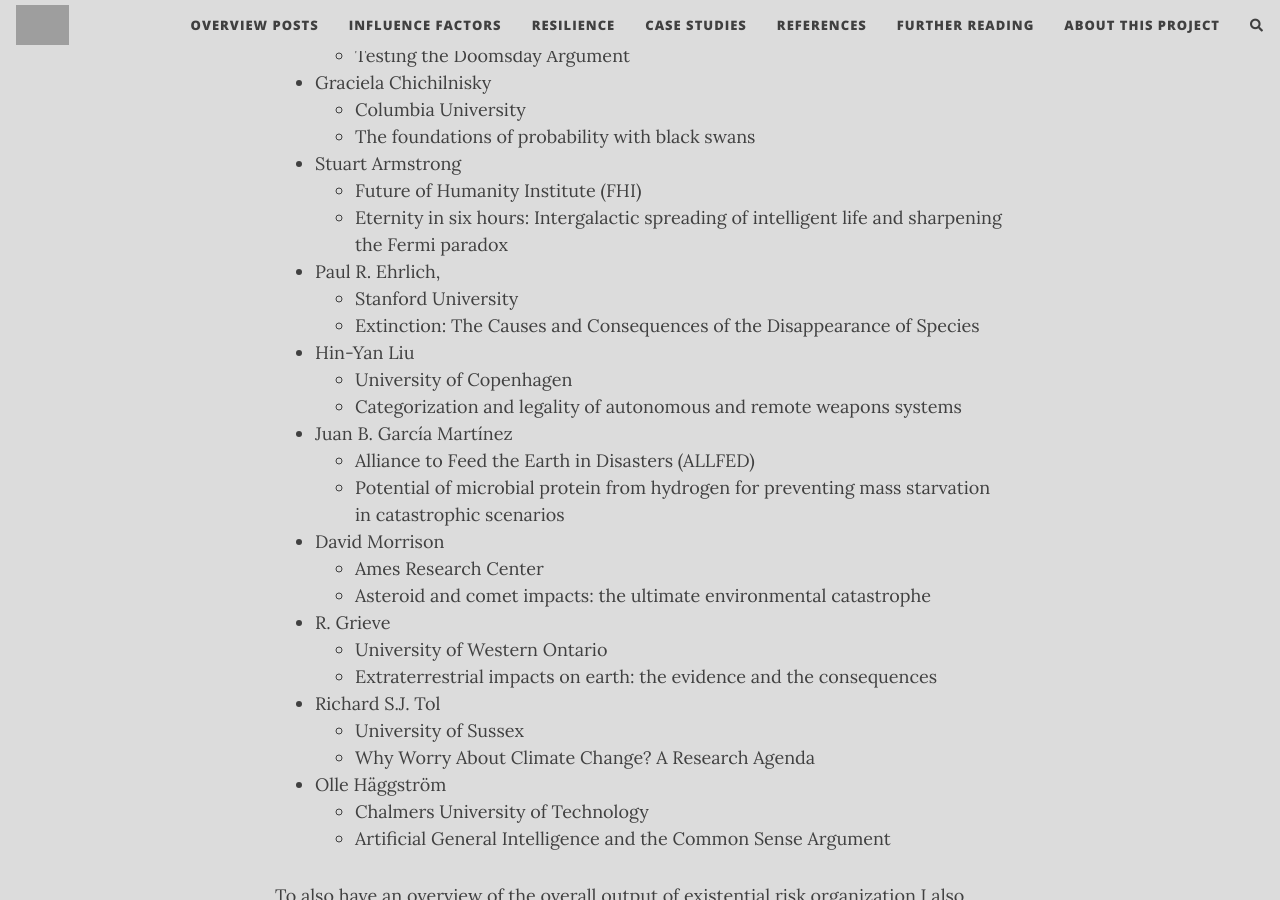
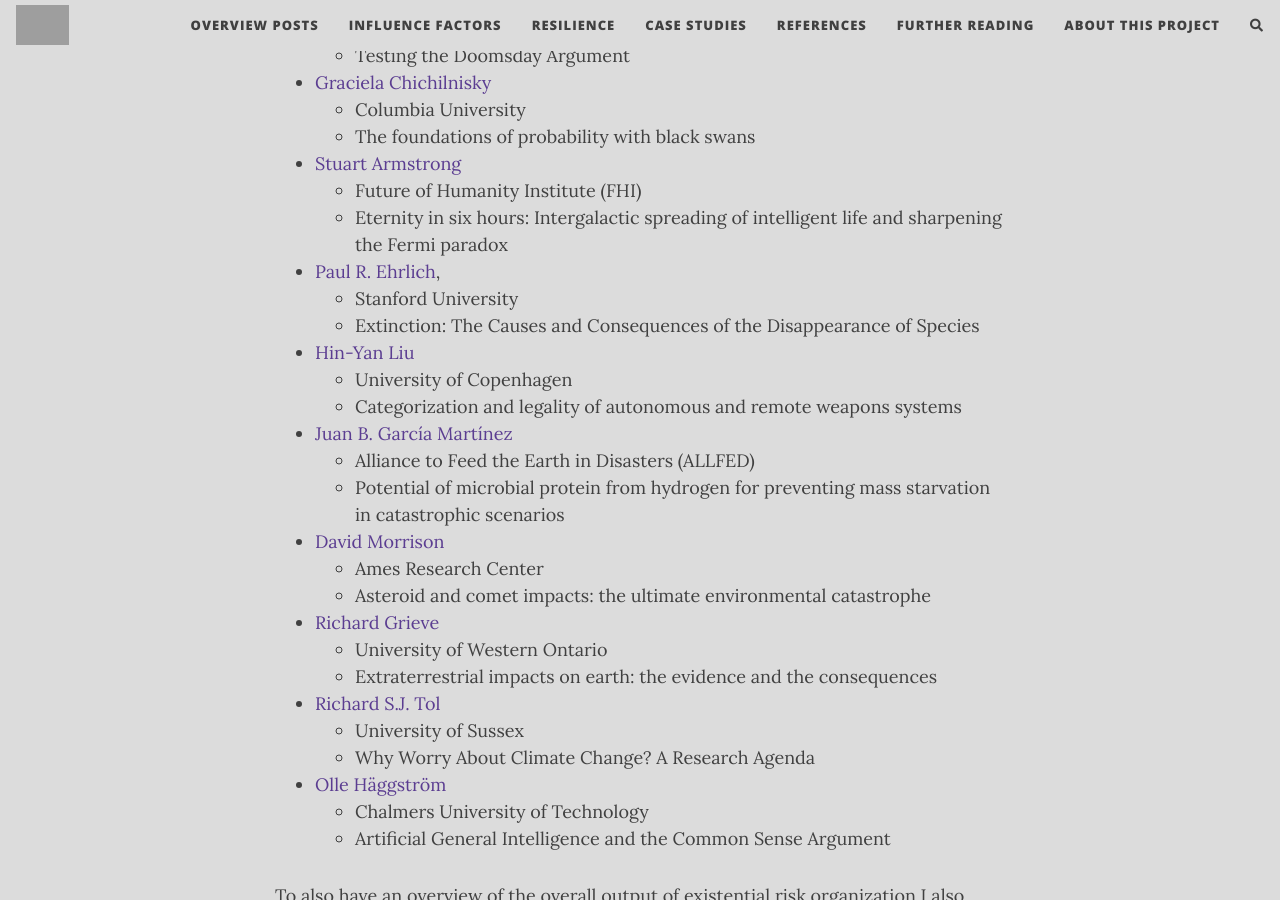
Before and after one commit to florianjehn/Societal_Collapse, a Jekyll site: the page built from _posts/2023-08-12-most_published.md, in a window 1280 px wide and 900 px high, scrolled down 3299 px. Built offline with Jekyll 4.4.1, drawn with Linux system fonts in a browser that asks for light colours; nearby versions of some CDN libraries; comment, search, counter and statistics services are not loaded; grey boxes are pictures that could not be loaded.

Commit message:
Update 2023-08-12-most_published.md

```diff
--- a/_posts/2023-08-12-most_published.md
+++ b/_posts/2023-08-12-most_published.md
@@ -18,79 +18,79 @@
 In the following I curated a list of all the top 25 researchers with links to their Google Scholar profile (if I could find it), the main existential risk organization they work for and a publication where I think that it showcases the kind of existential risk research they do. If you have the impression that some of the people in the list could be better represented by another publication, please let me know and I will change it. 25 is an arbitrary cutoff, this does not mean that the person on 26 is any worse than the person on 25, but I had to stop somewhere. You can find the complete list in the [repository](https://github.com/florianjehn/X-Risk-Rank).
 
 Here is the list:
-* Seth Baum
+* [Seth Baum](https://scholar.google.com/citations?user=lJxa2TEAAAAJ&hl=en)
     - Global Catastrophic Risk Institute (GCRI)
     - How long until human-level AI? Results from an expert assessment
-* David Denkenberger
+* [David Denkenberger](https://scholar.google.com/citations?user=BGy0ZrMAAAAJ&hl=en)
     - Alliance to Feed the Earth in Disasters (ALLFED)
     - Feeding everyone: Solving the food crisis in event of global catastrophes that kill crops or obscure the sun
-* Joshua M. Pearce
+* [Joshua M. Pearce](https://scholar.google.com/citations?user=QZ8lPxwAAAAJ&hl=en)
     - Alliance to Feed the Earth in Disasters (ALLFED)
     - Leveraging Intellectual Property to Prevent Nuclear War
-* Nick Bostrom
+* [Nick Bostrom](https://scholar.google.com/citations?user=oQwpz3QAAAAJ&hl=de)
     - Future of Humanity Institute (FHI)
     - Superintelligence: Paths, Dangers, Strategies
-* Roman V. Yampolskiy
+* [Roman V. Yampolskiy](https://scholar.google.com/citations?user=0_Rq68cAAAAJ&hl=de)
     - University of Louisville
     - Predicting future AI failures from historic examples
-* Émile P. Torres
+* [Émile P. Torres](https://www.xriskology.com/)
     - Currently no affiliation, former Centre for the Study of Existential Risk (CSER)
     - Who would destroy the world? Omnicidal agents and related phenomena
-* Milan M. Ćirković
+* [Milan M. Ćirković](https://scholar.google.com/citations?user=BT4eHgkAAAAJ&hl=en)
     - Astronomical Observatory of Belgrade
     - The Temporal Aspect of the Drake Equation and SETI
-* Bruce Edward Tonn
+* [Bruce Edward Tonn](https://www.researchgate.net/profile/Bruce-Tonn)
     - University of Tennessee
     - Obligations to future generations and acceptable risks of human extinction
-* Alan Robock
+* [Alan Robock](https://scholar.google.com/citations?user=PuKvZ4MAAAAJ&hl=de)
     - Rutgers University
     - Volcanic eruptions and climate
-* Owen Toon
+* [Owen Toon](https://scholar.google.com/citations?user=XVKz51YAAAAJ&hl=en)
     - University of Colorado, Boulder
     - Environmental perturbations caused by the impacts of asteroids and comets
-* Jacob Haqq-Misra
+* [Jacob Haqq-Misra](https://scholar.google.com/citations?user=kdKxcSYAAAAJ&hl=en)
     - Blue Marble Space Institute of Science
     - The Sustainability Solution to the Fermi Paradox
-* Luke Kemp
+* [Luke Kemp](https://scholar.google.co.uk/citations?user=Kd-EpXgAAAAJ&hl=en)
     - Centre for the Study of Existential Risk (CSER)
     - Climate Endgame: Exploring catastrophic climate change scenarios
-* Anders Sandberg
+* [Anders Sandberg](https://scholar.google.com/citations?user=aefVOM4AAAAJ&hl=en)
     - Future of Humanity Institute (FHI)
     - Converging Cognitive Enhancements
-* Alexey Turchin
+* [Alexey Turchin](https://scholar.google.ru/citations?user=LyRLy0EAAAAJ&hl)
     - Alliance to Feed the Earth in Disasters (ALLFED)
     - Classification of global catastrophic risks connected with artificial intelligence
-* Charles Bardeen
+* [Charles Bardeen](https://thebulletin.org/biography/charles-g-bardeen/)
     - National Center for Atmospheric Research
     - Extreme Ozone Loss Following Nuclear War Results in Enhanced Surface Ultraviolet Radiation
-* John Leslie
+* [John Leslie](https://en.wikipedia.org/wiki/John_A._Leslie)
     - University of Guelph
     - Testing the Doomsday Argument
-* Graciela Chichilnisky
+* [Graciela Chichilnisky](https://scholar.google.com/citations?user=usqnvhIAAAAJ&hl=en)
     - Columbia University
     - The foundations of probability with black swans
-* Stuart Armstrong
+* [Stuart Armstrong](https://scholar.google.com/citations?user=bSJaYzgAAAAJ&hl=en)
     - Future of Humanity Institute (FHI)
     - Eternity in six hours: Intergalactic spreading of intelligent life and sharpening the Fermi paradox
-* Paul R. Ehrlich,
+* [Paul R. Ehrlich](https://scholar.google.com/citations?user=SN2zDOEAAAAJ&hl=de),
     - Stanford University
     - Extinction: The Causes and Consequences of the Disappearance of Species
-* Hin-Yan Liu
+* [Hin-Yan Liu](https://scholar.google.it/citations?user=TO1tLV0AAAAJ&hl=en)
     - University of Copenhagen
     - Categorization and legality of autonomous and remote weapons systems
-* Juan B. García Martínez
+* [Juan B. García Martínez](https://scholar.google.com/citations?user=k-5JFToAAAAJ&hl)
     - Alliance to Feed the Earth in Disasters (ALLFED)
     - Potential of microbial protein from hydrogen for preventing mass starvation in catastrophic scenarios
-* David Morrison
+* [David Morrison](https://en.wikipedia.org/wiki/David_Morrison_(astrophysicist))
     - Ames Research Center
     - Asteroid and comet impacts: the ultimate environmental catastrophe
-* R. Grieve
+* [Richard Grieve](https://www.researchgate.net/profile/Richard-Grieve)
     - University of Western Ontario
     - Extraterrestrial impacts on earth: the evidence and the consequences
-* Richard S.J. Tol
+* [Richard S.J. Tol](https://scholar.google.co.uk/citations?user=AjZwhtwAAAAJ&hl=en)
     - University of Sussex
     - Why Worry About Climate Change? A Research Agenda
-* Olle Häggström
+* [Olle Häggström](https://scholar.google.com/citations?user=lCX1JVEAAAAJ&hl=de)
     - Chalmers University of Technology
     - Artificial General Intelligence and the Common Sense Argument
 
```
